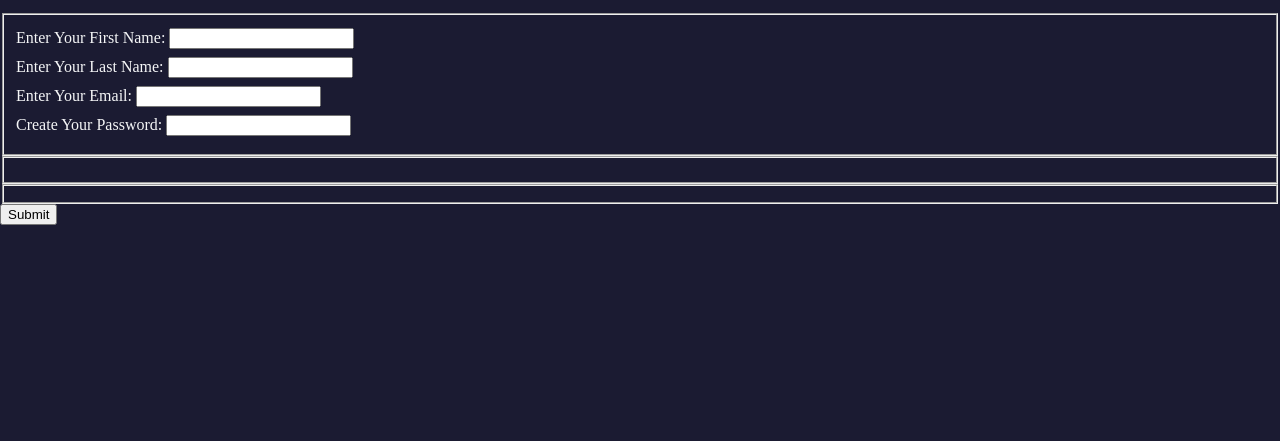
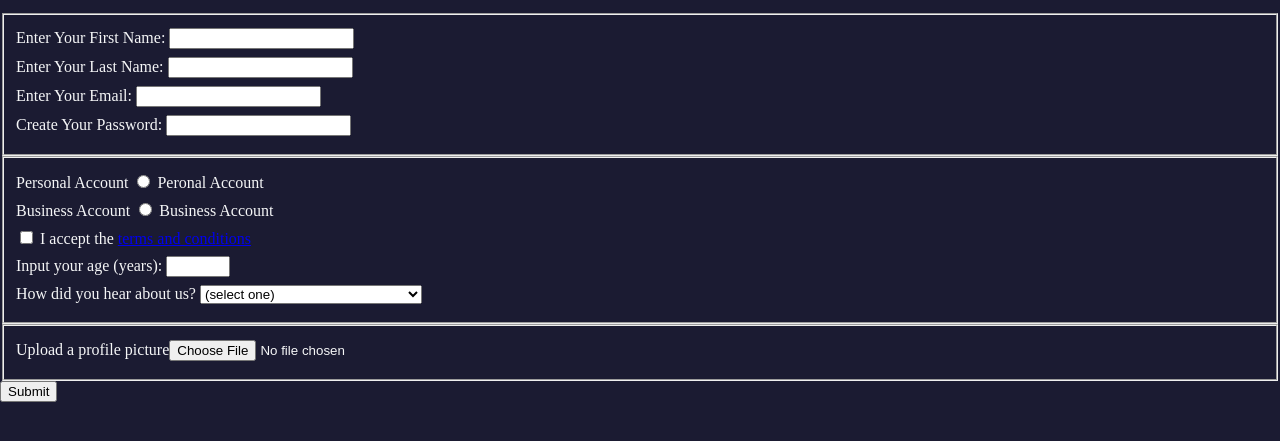
Before and after one commit to josa6f/Registration-form, a plain HTML site: page index.html in a window 1280 px wide. Shown: the part 101-542 px from the top of the page. Drawn offline with Linux system fonts and the light colour scheme.

Commit message:
agregue los tipos de cuenta

```diff
--- a/index.html
+++ b/index.html
@@ -18,12 +18,23 @@
             <label for="new-password">Create Your Password: <input type="password" id="new-password" required pattern="[a-z0-5]{8,}"></label> <!--required es campo requerido y minilength es el minimo de caracteres, pattern para regular la contraseña-->
         </fieldset><!--organiza en grupos los campos de un formulario-->
         <fieldset>
-            <label for=""></label>
-            <label for=""></label>
-            <label for="
-            "></label>
+            <label for="personal-account">Personal Account <input type="radio" name="account-type" id="personal-account"> Peronal Account</label> <!--name es para relacionar los radios-->
+            <label for="business-account">Business Account <input type="radio" name="account-type" id="business-account"> Business Account</label>
+            <label for="terms-and-condition"><input type="checkbox" required id="terms-and-condition"> I accept the <a href="https://www.freecodecamp.org/news/terms-of-service/">terms and conditions</a></label>
+            <label for="">Input your age (years): <input type="number" min="13" max="120"></label> <!--min es la edad minima y max es la edad maxima-->
+            <label for="">How did you hear about us?
+                <select> <!--Contenedor para un grupo de elementos de option-->
+                    <option value="">(select one)</option>
+                    <option value="1">freCodeCamp News</option><!--para enviar un valor util al servidor-->
+                    <option value="2">freeCodeCamp YouTube Channel</option>
+                    <option value="3">freeCodeCamp Forum</option>
+                    <option value="4">Other</option>
+                </select>
+            </label>
         </fieldset>
-        <fieldset></fieldset>
+        <fieldset>
+            <label for="">Upload a profile picture<input type="file"></label>
+        </fieldset>
         <input type="submit" value="Submit">
     </form>
 </body>
```
